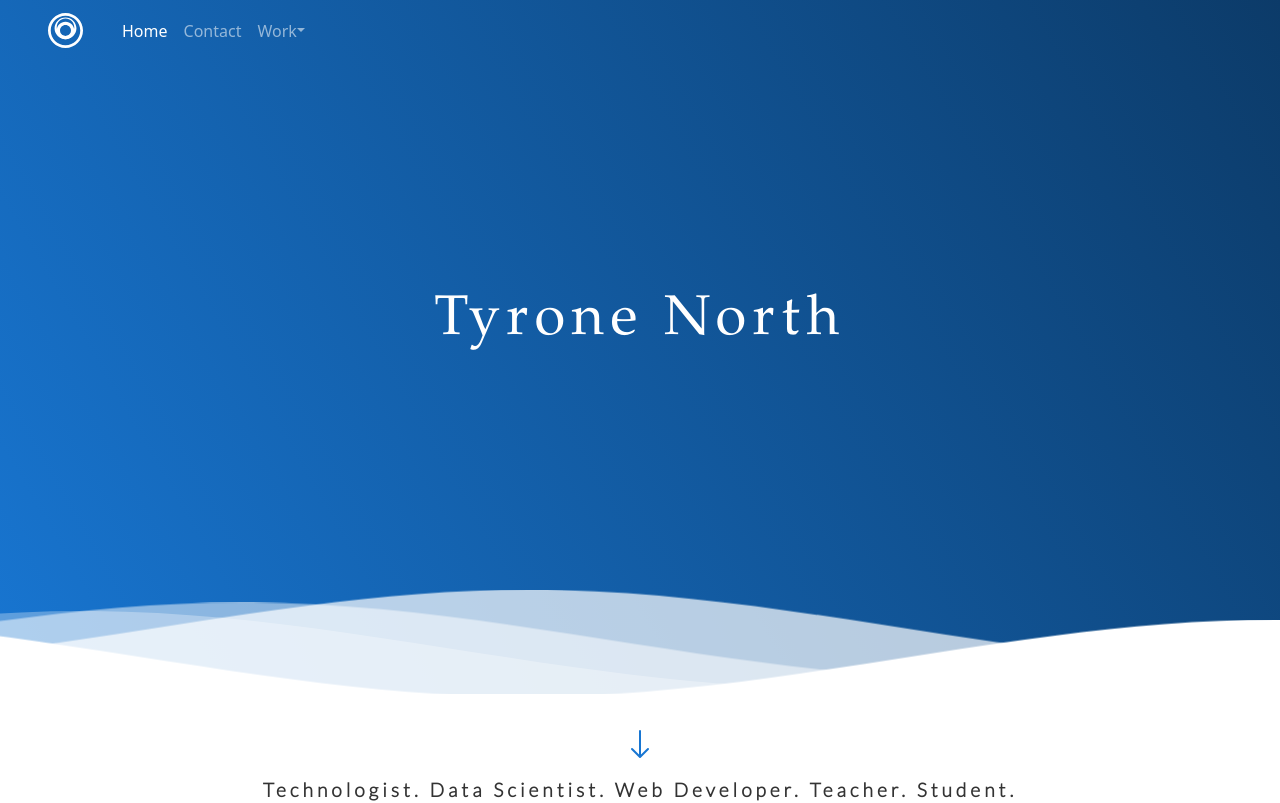
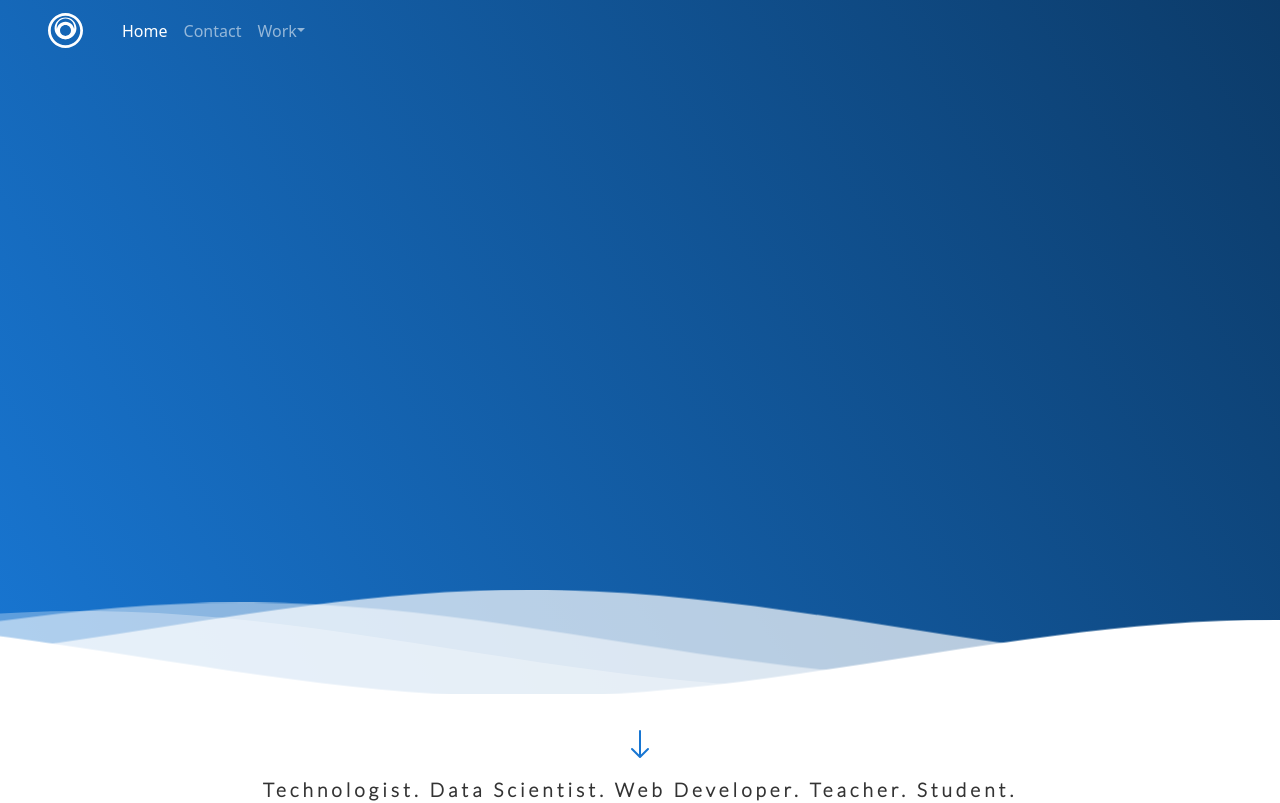
Before and after one commit to TyroneNorth/proj-portfolio, a Vue app: page / in a window 1280 px wide. Shown: the top 803 px of the page. Built offline with nearby package versions, Linux system fonts and the light colour scheme.

Commit message:
Update Waves.vue

```diff
--- a/src/components/Waves.vue
+++ b/src/components/Waves.vue
@@ -231,7 +231,7 @@ p {
 
 
 .buzz-word::before {
-  content: "Welcome To";
+
   background-color: transparent;
   color: var(--text-theme-light);
   opacity: 1;
```
